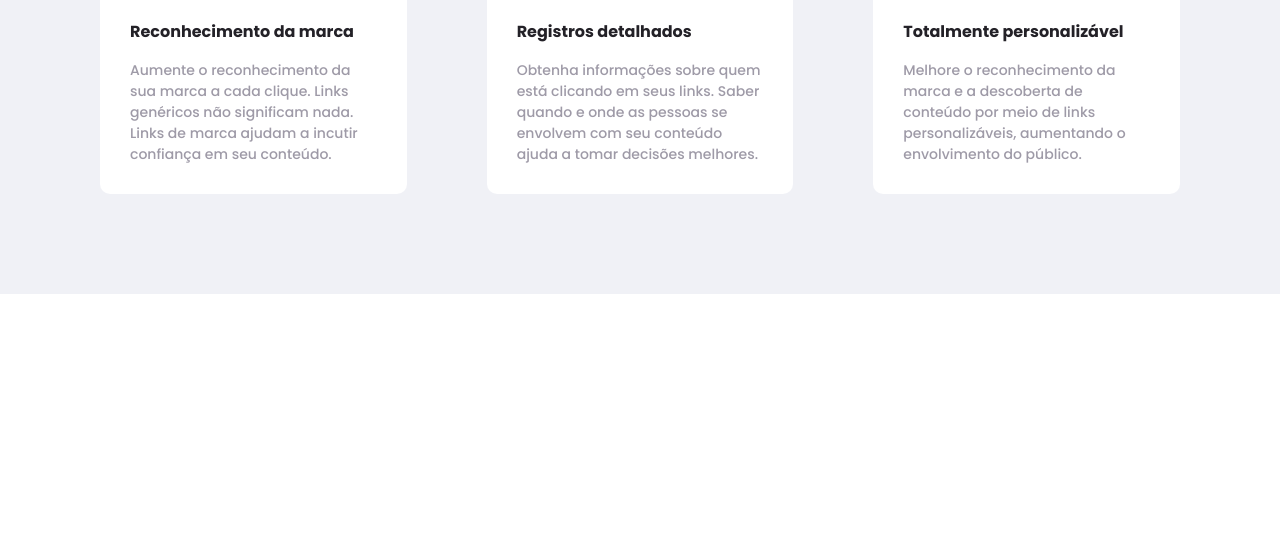
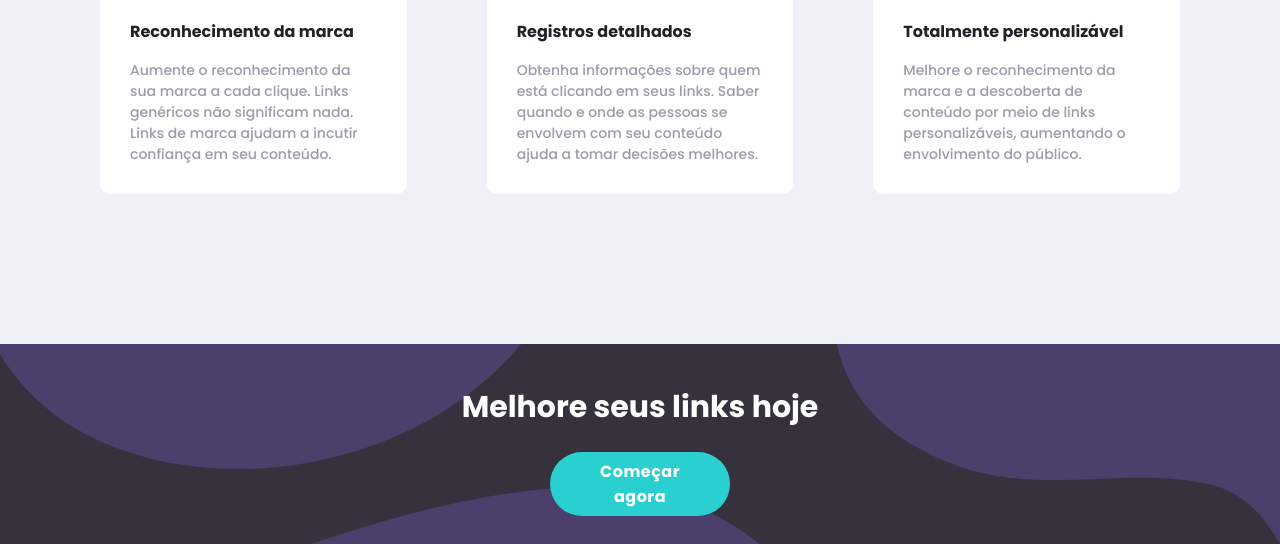
Before and after one commit to anacperdigao/Encurtador-de-URL, a plain HTML site: page index.html in a window 1280 px wide. Shown: the part 1305-1849 px from the top of the page. Before the commit the page ends 1649 px from the top, so only its background shows below. Drawn offline with Linux system fonts and the light colour scheme.

Commit message:
Adicionando secao final

```diff
--- /dev/null
+++ b/assets/styles/components/_secao-final.scss
@@ -0,0 +1,32 @@
+@import '../abstracts/variaveis';
+
+.conteudo-final{
+    background-image: url(/assets/images/bg-boost-desktop.svg);
+    background-color: $very-dark-blue;
+    height: 200px;
+    background-repeat: no-repeat;
+    display: flex;
+    flex-direction: column;
+    text-align: center;
+    justify-content: center;
+    gap: 10px;
+    h4{
+        text-align: center;
+        font-size: 30px;
+        color: white;
+        padding: 20px 0px;
+    }
+    button{
+        background-color: $cyan;
+        color: white;
+        padding: 7px 25px;
+        border-radius: 50px;
+        font-weight: 700;
+        letter-spacing: 0.03em;
+        margin: 0px 550px;
+        &:hover{
+            cursor: pointer;
+            background-color: $color-button-hover;
+        }
+    }
+}
--- a/assets/styles/styles.scss
+++ b/assets/styles/styles.scss
@@ -4,3 +4,4 @@
 @import './components/secao-input-url';
 @import './components/secao-estatisticas';
 @import './components/secao-cards';
+@import './components/secao-final';
--- a/index.html
+++ b/index.html
@@ -121,6 +121,11 @@
         </div>
       </section>
 
+      <section class="conteudo-final">
+        <h4>Melhore seus links hoje</h4>
+        <button>Começar agora</button>
+      </section>
+
     </section>
 
   </main>
```
Also changed, not shown: assets/styles/styles.css, 1 other file.
